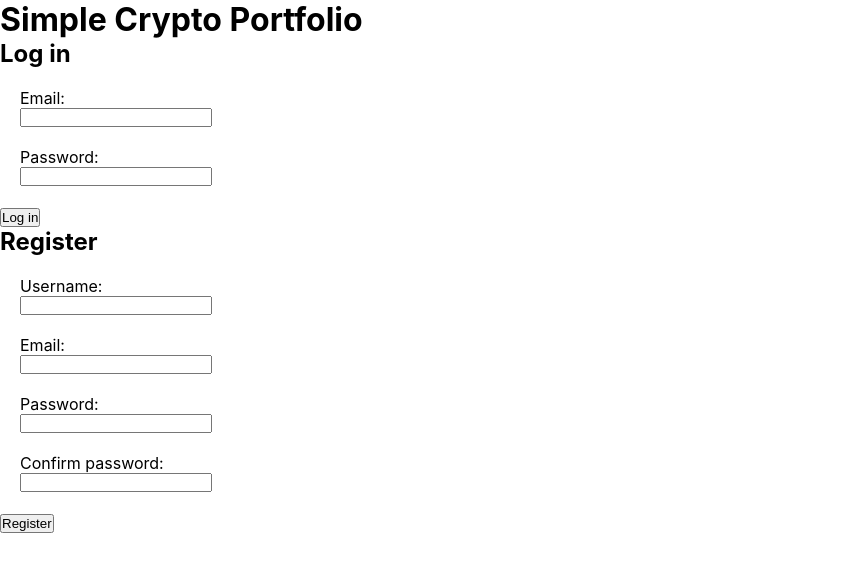
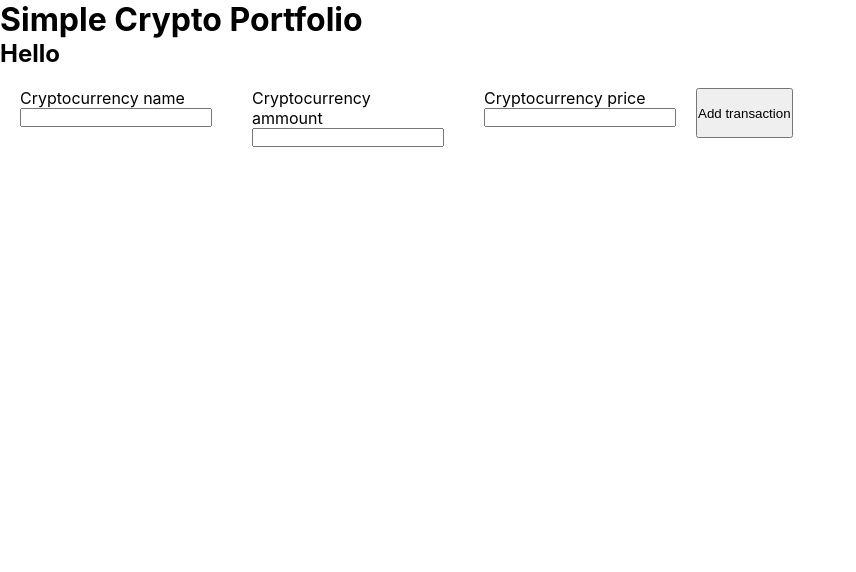
Before and after one commit to MarekSzczepanski/react-crypto-portfolio, a React (Create React App) app: page / in a window 1280 px wide. Shown: the top 572 px of the page, without its empty margins (0-856 px from the left). Built offline with nearby package versions, Linux system fonts and the light colour scheme; no server answers.

Commit message:
Create transactions route with 'add' endpoint

```diff
--- /dev/null
+++ b/controllers/transactions.js
@@ -0,0 +1,3 @@
+export const add = (req, res) => {
+  console.log(1, req.body)
+}
--- a/routes/auth.js
+++ b/routes/auth.js
@@ -1,7 +1,7 @@
 import express from 'express';
 import {register, login} from '../controllers/auth.js';
 
-export const router = express.Router();
+export const authRouter = express.Router();
 
-router.post('/register', register);
-router.post('/login', login)
+authRouter.post('/register', register);
+authRouter.post('/login', login);
--- /dev/null
+++ b/routes/transactions.js
@@ -0,0 +1,6 @@
+import express from 'express';
+import {add} from '../controllers/transactions.js';
+
+export const transactionsRouter = express.Router();
+
+transactionsRouter.post('/add', add);
--- a/server.js
+++ b/server.js
@@ -1,6 +1,7 @@
 import express from 'express';
 import cors from 'cors';
-import {router} from './routes/auth.js';
+import {authRouter} from './routes/auth.js';
+import {transactionsRouter} from './routes/transactions.js';
 import {db} from './db.js';
 
 const port = '5000';
@@ -15,7 +16,8 @@ db.connect((err) => {
     console.log(('MYSQL connected'));
 });
 
-app.use('/auth', router)
+app.use('/auth', authRouter);
+app.use('/transactions', transactionsRouter);
 
 app.listen(5000, () => {
     console.log(`server started on port ${port}`);
--- a/src/App.css
+++ b/src/App.css
@@ -23,3 +23,10 @@
 .display-none {
     display: none;
 }
+.add-transaction {
+    height: 50px;
+    margin-top: 20px;
+}
+.proposal:first-of-type {
+    margin-top: 20px;
+}
--- a/src/App.jsx
+++ b/src/App.jsx
@@ -1,11 +1,11 @@
 import './App.css';
 import {useState} from 'react';
-import CurrencyNameInput from './components/CurrencyNameInput';
 import LoginForm from './components/LoginForm';
 import RegisterForm from './components/RegisterForm';
+import AddTransactionForm from './components/AddTransactionForm';
 
 function App() {
-  const [isLoggedIn, setIsLoggedIn] = useState(false);
+  const [isLoggedIn, setIsLoggedIn] = useState(true);
   const [username, setUsername] = useState(null);
 
   return (
@@ -14,20 +14,7 @@ function App() {
       {isLoggedIn ?
         <main>
           <h2>Hello {username}</h2>
-          <form className='add-currency'>
-            <div className='input-container'>
-              <label htmlFor='currency-name'>Cryptocurrency name</label>
-              <CurrencyNameInput />
-            </div>
-            <div className='input-container'>
-              <label htmlFor='currency-ammount'>Cryptocurrency ammount</label>
-              <input id='currency-ammount' type='text'/>
-            </div>
-            <div className='input-container'>
-              <label htmlFor='currency-price'>Cryptocurrency price</label>
-              <input id='currency-price' type='text'/>
-            </div>
-          </form>
+          <AddTransactionForm />
         </main>
       :
       <>
--- /dev/null
+++ b/src/components/AddTransactionForm.jsx
@@ -0,0 +1,107 @@
+import {useState} from 'react';
+import {useEffect} from 'react';
+
+const AddTransactionForm = () => {
+    const [allNames, setAllNames] = useState(null);
+    const [namesProposals, setNamesProposals] = useState(null);
+    const [currencyName, setCurrencyName] = useState('');
+    const [ammount, setAmmount] = useState('');
+    const [price, setPrice] = useState('');
+
+    useEffect(() => {
+        getCurrenciesNames();
+    }, []);
+
+    useEffect(() => {
+        renderCurrencyNameProposals();
+    }, [namesProposals]);
+
+    const handleTransactionDataChange = (e) => {
+        const nameOrProposal = e.target.parentNode.classList.contains('autocomplete');
+        const ammount = document.getElementById('currency-ammount');
+        const price = document.getElementById('currency-price');
+
+        if (nameOrProposal) {
+            checkCurrencyNameProposals(e);
+            return setCurrencyName(e.target.value || e.target.textContent);
+        }
+        if (e.target === ammount) return setAmmount(ammount.value);
+        if (e.target === price) return setPrice(price.value);
+    };
+
+    const getCurrenciesNames = () => {
+        fetch("https://api.coingecko.com/api/v3/coins/list")
+        .then((res) => res.json()
+        .then((res) => {
+          setAllNames(res);
+        }));
+    };
+
+    const checkCurrencyNameProposals = (e) => {
+        const currencyNameInput = e.target.value || e.target.textContent;
+        const proposals = allNames.filter(proposal => currencyNameInput.toLowerCase() === proposal.name.substring(0, currencyNameInput.length).toLowerCase());
+
+        if (!proposals.length) return;
+
+        setNamesProposals(proposals);
+        renderCurrencyNameProposals();
+    };
+
+    const renderCurrencyNameProposals = () => {
+        if (!namesProposals) return false;
+
+        let proposals = [];
+        for (let i=0; i<namesProposals.length; i++) {
+          if (i > 10) break;
+          if (currencyName !== namesProposals[i].name) {
+            proposals.push(<div className='proposal' key={i} onClick={(e) => handleTransactionDataChange(e)}>{namesProposals[i].name}</div>);
+          }
+        }
+        return proposals;
+    };
+
+    const addTransaction = (e) => {
+        e.preventDefault();
+
+        fetch('http://localhost:5000/transactions/add' , {
+            method: "POST",
+            headers: {
+                'Content-type': 'application/json'
+            },
+            body: JSON.stringify({
+                currencyName,
+                ammount,
+                price
+            })
+        })
+        .then((res) => res.json()
+        .then((res) => {
+            if (res) {
+
+            }
+        }))
+    };
+
+    return (
+        <form className='add-currency' onSubmit={addTransaction}>
+            <div className='input-container'>
+                <label htmlFor='currency-name'>Cryptocurrency name</label>
+                <div className='autocomplete'>
+                    <input id='currency-name' type='text' value={currencyName} onChange={(e) => handleTransactionDataChange(e)}/>
+                    {namesProposals ? renderCurrencyNameProposals() : null}
+                </div>
+            </div>
+            <div className='input-container'>
+                <label htmlFor='currency-ammount'>Cryptocurrency ammount</label>
+                <input id='currency-ammount' type='text' value={ammount} onChange={(e) => handleTransactionDataChange(e)}/>
+            </div>
+            <div className='input-container'>
+                <label htmlFor='currency-price'>Cryptocurrency price</label>
+                <input id='currency-price' type='text' value={price} onChange={(e) => handleTransactionDataChange(e)}/>
+            </div>
+            <button className='add-transaction' type='submit'>Add transaction</button>
+        </form>
+    )
+}
+
+export default AddTransactionForm;
--- a/src/components/CurrencyNameInput.jsx
+++ b/src/components/CurrencyNameInput.jsx
@@ -1,57 +1,9 @@
 import {useState, useEffect} from 'react';
 
 const CurrencyNameInput = () => {
-    const [allNames, setAllNames] = useState(null);
-    const [namesProposals, setNamesProposals] = useState(null);
-    const [currencyName, setCurrencyName] = useState(null);
 
-    useEffect(() => {
-        getCurrenciesNames();
-    }, [])
 
-    useEffect(() => {
-        renderCurrencyNameProposals();
-    }, [namesProposals])
 
-    const handleCurrencyNameChange = (e) => {
-        setCurrencyName(e.target.value || e.target.textContent);
-        checkCurrencyNameProposals(e);
-    }
-
-    const getCurrenciesNames = () => {
-        fetch("https://api.coingecko.com/api/v3/coins/list")
-        .then((res) => res.json()
-        .then((res) => {
-          setAllNames(res);
-        }))
-    }
-
-    const checkCurrencyNameProposals = (e) => {
-        const currencyNameInput = e.target.value || e.target.textContent;
-        const proposals = allNames.filter(proposal => currencyNameInput.toLowerCase() === proposal.name.substring(0, currencyNameInput.length).toLowerCase());
-        if (!proposals.length) return;
-        setNamesProposals(proposals);
-        renderCurrencyNameProposals();
-    }
-
-    const renderCurrencyNameProposals = () => {
-        if (!namesProposals) return false;
-        let proposals = [];
-        for (let i=0; i<namesProposals.length; i++) {
-          if (i>15) break;
-          if (currencyName !== namesProposals[i].name) {
-            proposals.push(<div className='proposal' key={i} onClick={(e) => handleCurrencyNameChange(e)}>{namesProposals[i].name}</div>);
-          }
-        }
-        return proposals;
-    }
-
-    return (
-        <div className='autocomplete'>
-            <input id='currency-name' type='text' onChange={handleCurrencyNameChange} value={currencyName ? currencyName : ''}/>
-            {namesProposals ? renderCurrencyNameProposals() : null}
-        </div>
-    )
 }
 
 export default CurrencyNameInput;
```
